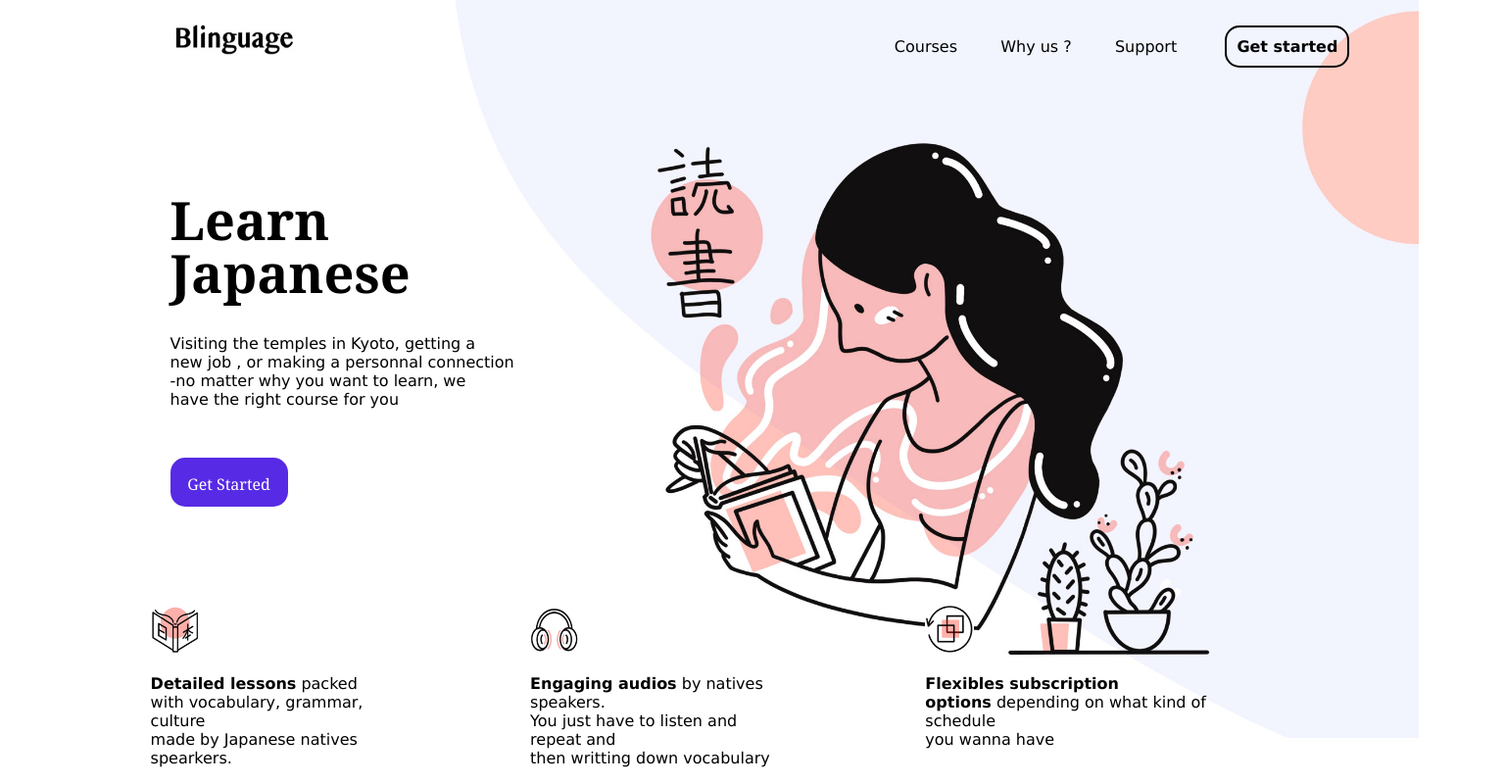
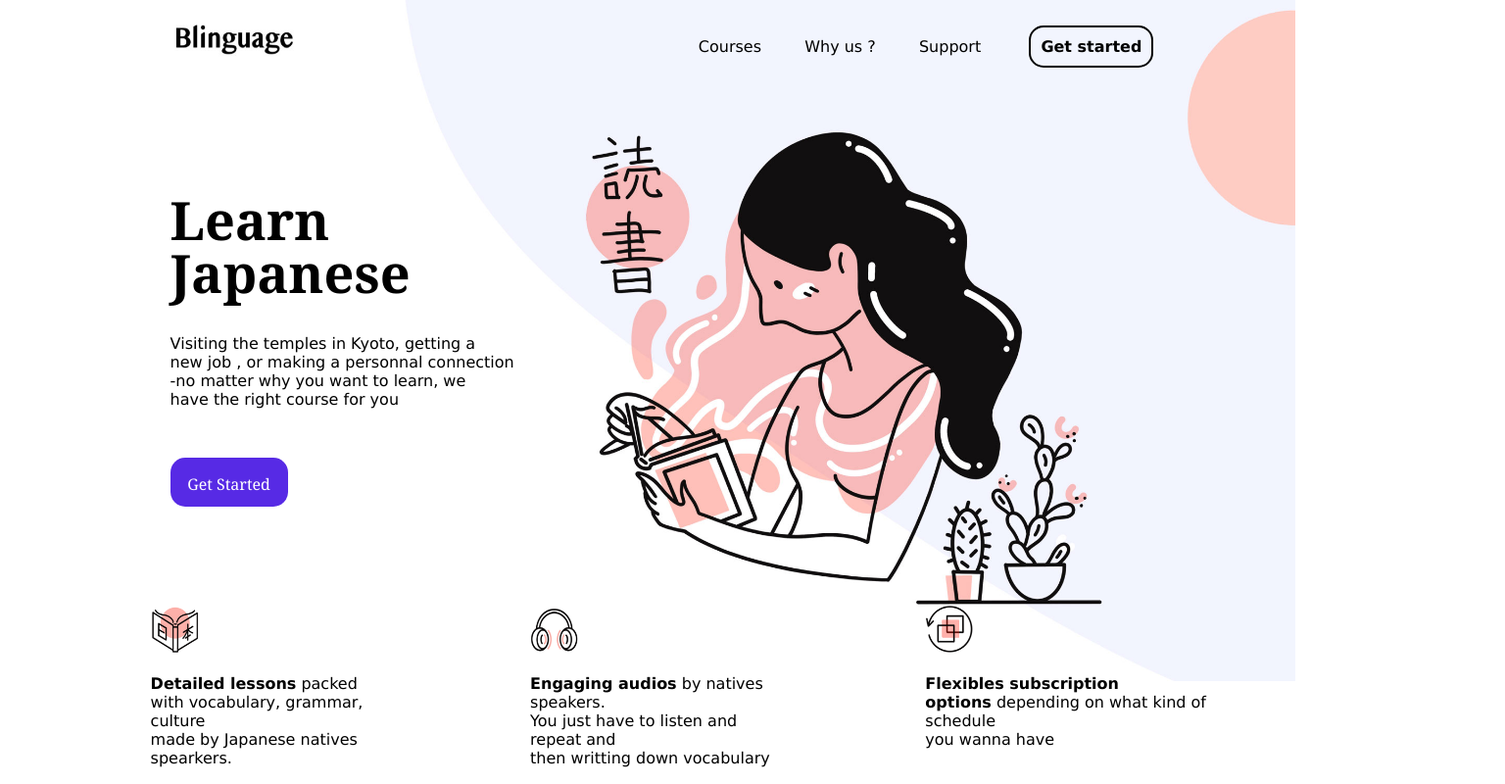
Before and after one commit to Charleslfnt/Blinguage-, a plain HTML site: page index.html in a window 1536 px wide. Shown: the whole page at 98% size. Drawn offline with Linux system fonts and the light colour scheme.

Commit message:
tentative grand ecran

```diff
--- a/assets/css/Style.css
+++ b/assets/css/Style.css
@@ -104,6 +104,24 @@ p {
 }
 
 /*         Media Queries        */
+@media screen and (min-width: 1500px) {
+    body {
+        background-size: 40%;
+        background-position-x: 400px;
+    }
+}
+
+
+@media screen and (min-width: 1390px) {
+    body {
+        background-size: 60%;
+        background-position-x: 400px;
+    }
+
+    .firstDiv {
+        margin-right: 200px;
+    }
+}
 
 @media screen and (max-width: 900px) {
     .btn1resp {
--- /dev/null
+++ b/assets/js/message.js
@@ -0,0 +1 @@
+alert("Ce site est une reproduction d'une simple maquette. Normal si c'est pas très adapté aux formats mobiles et très grands écrans :)");
--- a/index.html
+++ b/index.html
@@ -67,6 +67,6 @@
 </div>
 
 
-
+<script src="assets/js/message.js"></script>
 </body>
 </html>
```
